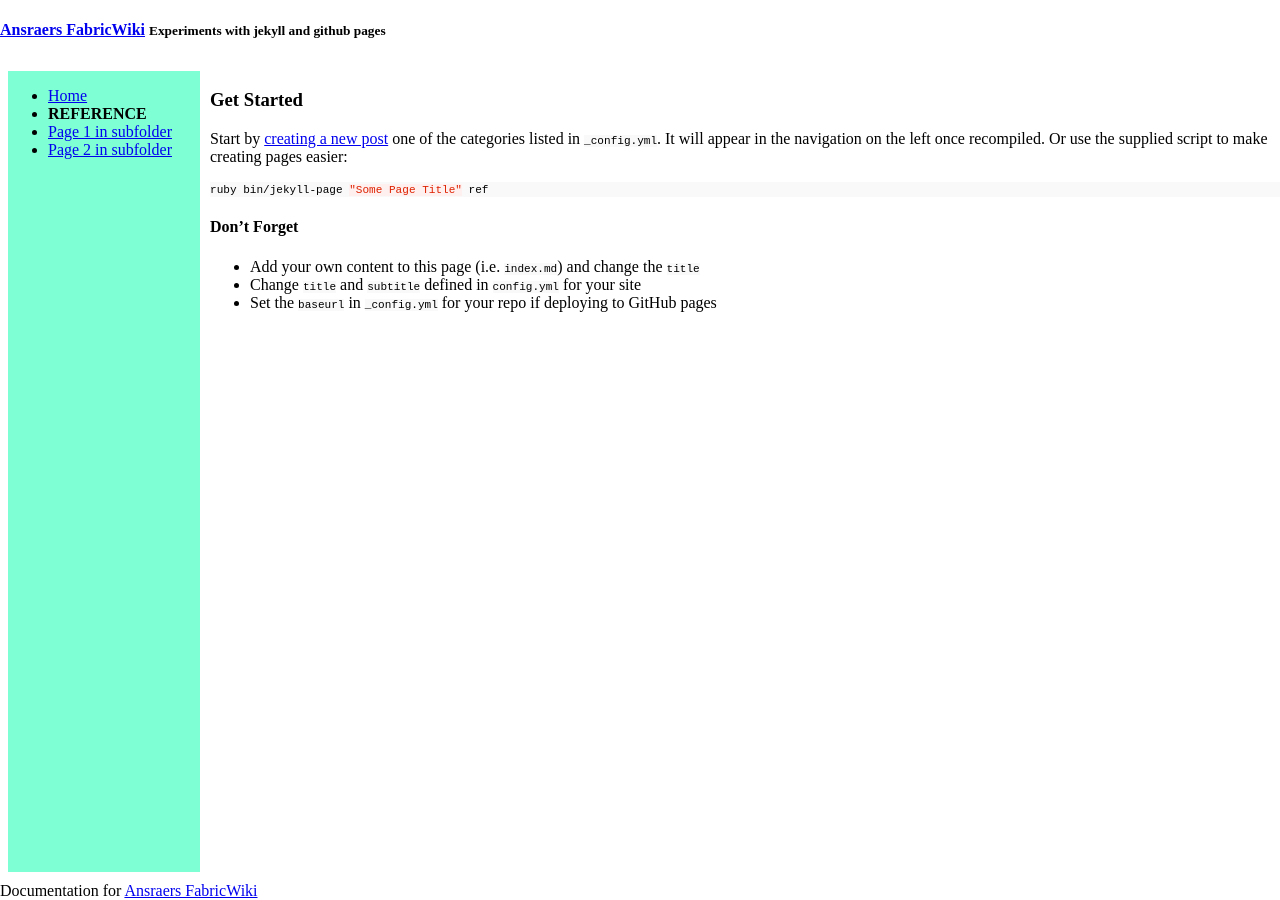
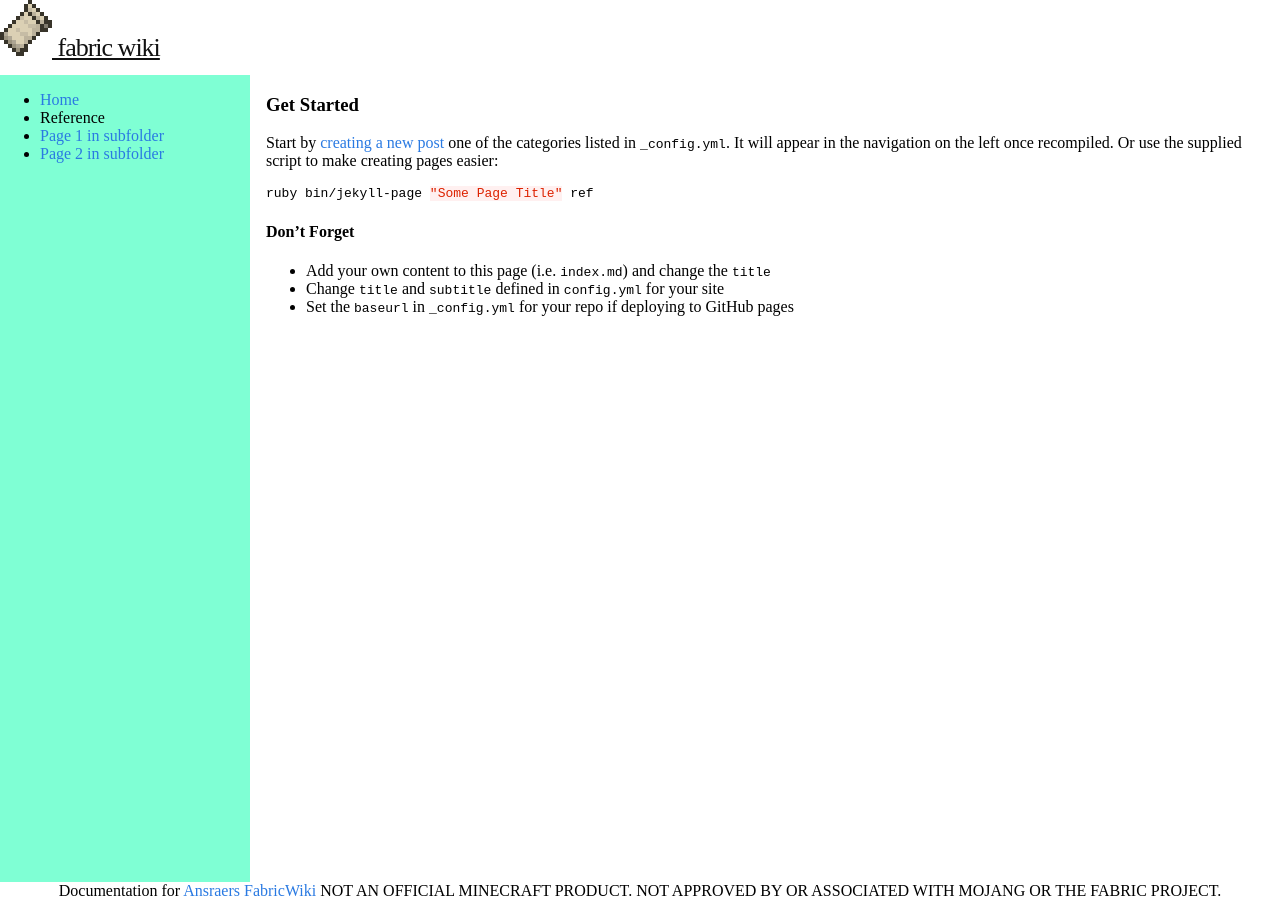
Before and after one commit to CottonMC/Wiki, a Jekyll site: the page built from index.md, in a window 1280 px wide. Built offline with Jekyll 4.4.1, drawn with Linux system fonts in a browser that asks for light colours.

Commit message:
Some more css stuff

```diff
--- a/_includes/footer.html
+++ b/_includes/footer.html
@@ -1 +1,2 @@
 Documentation for <a href="{% if site.codeurl %}{{ site.codeurl }}{% else %}{{ site.baseurl }}{% endif %}">{{ site.title }}</a>
+NOT AN OFFICIAL MINECRAFT PRODUCT. NOT APPROVED BY OR ASSOCIATED WITH MOJANG OR THE FABRIC PROJECT.
--- a/_includes/header.html
+++ b/_includes/header.html
@@ -1,3 +1 @@
-<h4><a class="brand" href="{{ site.baseurl }}/">{{ site.title }}</a>
-    {% if site.subtitle %}<small>{{ site.subtitle }}</small>{% endif %}
-</h4>
+<a class="site-logo" rel="author" href="/"><img src="/assets/images/logo.png" alt="charset"> fabric wiki</a>
--- a/css/layout.css
+++ b/css/layout.css
@@ -10,9 +10,8 @@ body {
       "nav content"
       "footer footer";
 
-    grid-template-columns: 200px 1fr;
+    grid-template-columns: 250px 1fr;
     grid-template-rows: auto 1fr auto;
-    grid-gap: 10px;
 
     height: 100vh;
 
@@ -26,7 +25,6 @@ header {
 
 nav {
     grid-area: nav;
-    margin-left: 0.5rem;
     background-color: aquamarine;
 }
 .nav-sticky{
@@ -36,11 +34,13 @@ nav {
 
 main {
     grid-area: content;
+    margin-left: 1rem;
 }
 
 
 footer {
     grid-area: footer;
+    text-align: center;
 }
 
 /* Mobile support*/
--- a/css/main.css
+++ b/css/main.css
@@ -1,100 +1,36 @@
-body {
-    font-weight: 400;
-}
+/**
+ * GENERIC
+ */
 
-pre, code, pre code {
-    border: none;
-    border-radius: 0;
-    background-color: #f9f9f9;
-    font-size: 0.85em;
-}
-
-.highlight {
-    background-color: #f9f9f9;
-}
-
-pre {
-    font-size: 1em;
-}
-
-code {
-    color: inherit;
-}
-
-#header {
-    border-bottom: 1px solid #eee;
-    margin-bottom: 20px;
-}
-
-#header a:hover {
+/**
+ * Links
+ */
+ a {
+    color: #2a7ae2;
     text-decoration: none;
 }
-
-#footer {
-    margin: 20px 0;
-    font-size: 0.85em;
-    color: #999;
-    text-align: center;
+a:visited {
+      color: #1756a9;
 }
-
-#content > .page-header:first-child {
-    margin-top: 0;
-}
-
-#content > .page-header:first-child h2 {
-    margin-top: 0;
+a:hover {
+      color: #111;
+      text-decoration: underline;
 }
 
 
-#navigation {
-    font-size: 0.9em;
+
+
+/**
+ * HEADER
+ */
+ .site-logo {
+    font-size: 26px;
+    font-weight: 300;
+    line-height: 54px;
+    letter-spacing: -1px;
+    margin-bottom: 0;
+    float: left;
 }
-
-#navigation li a {
-    padding-left: 10px;
-    padding-right: 10px;
+.site-logo, .site-logo:visited {
+      color: #424242;
 }
-
-#navigation .nav-header {
-    padding-left: 0;
-    padding-right: 0;
-}
-
-.nav-header {
-    font-size: 1em;
-    cursor: default;
-    text-transform: uppercase;
-    font-weight: bold;
-}
-
-body.rtl {
-	direction: rtl;
-}
-
-body.rtl #header .brand {
-	float: right;
-    margin-left: 5px;
-}
-body.rtl .row-fluid [class*="span"] {
-	float: right !important;
-	margin-left: 0;
-	margin-right: 2.564102564102564%;
-}
-body.rtl .row-fluid [class*="span"]:first-child {
-	margin-right: 0;
-}
-
-body.rtl ul, body.rtl ol {
-    margin: 0 25px 10px 0;
-}
-
-table {
-  margin-bottom: 1rem;
-  border: 1px solid #e5e5e5;
-  border-collapse: collapse;
-}
-
-td, th {
-  padding: .25rem .5rem;
-  border: 1px solid #e5e5e5;
-}
```
Also changed, not shown: assets/images/logo.png (added).
